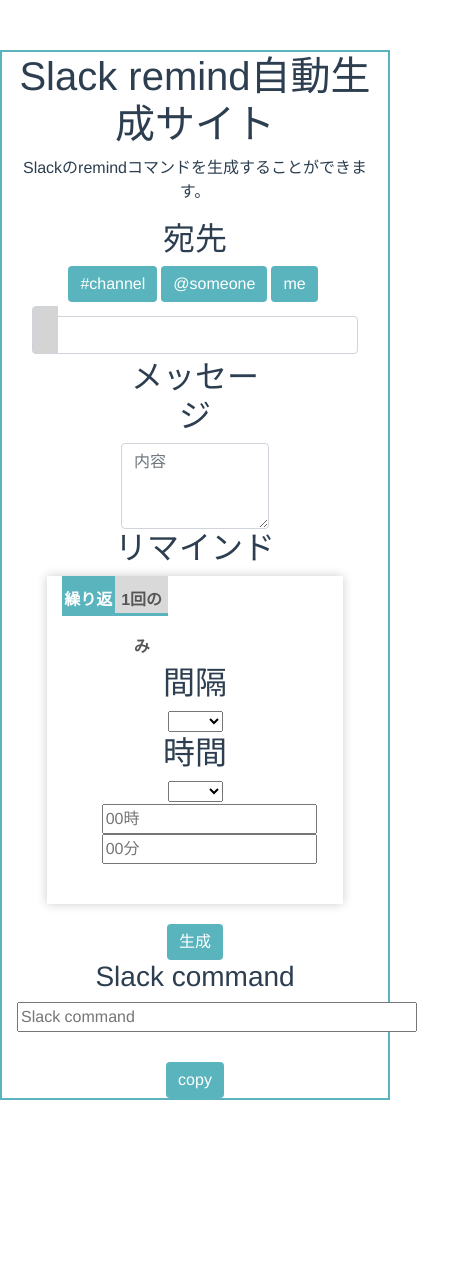
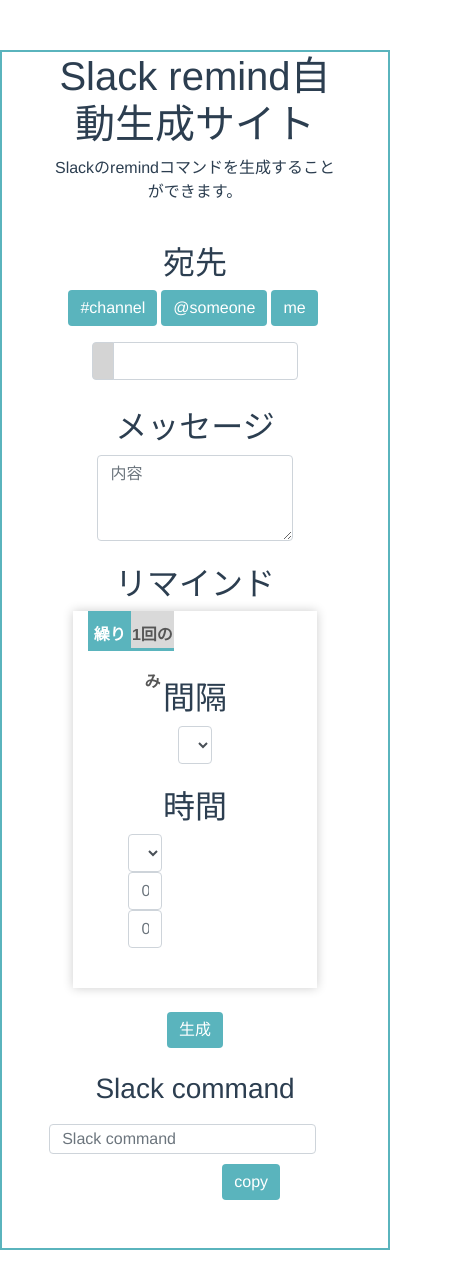
Before and after one commit to satou54/slack-remind, a Vue app: page / in a window 390 px wide. Shown: the top 1288 px of the page, 449 px wide, since content can reach past the window. Before the commit the page ends 1150 px from the top, so only its background shows below. Built offline with nearby package versions, Linux system fonts and the light colour scheme.

Commit message:
デザインをbootstrapで整えた

```diff
--- a/src/views/Home.vue
+++ b/src/views/Home.vue
@@ -1,28 +1,37 @@
 <template>
   <div class="container mx-auto">
+    <div class="row">
+      <div class="col-10 mx-auto">
         <h1>Slack remind自動生成サイト</h1>
         <p>Slackのremindコマンドを生成することができます。</p>
-    <div>
-      <h2>宛先</h2>
+      </div>
+    </div>
+    <div class="row">
+      <div class="co-10 mx-auto">
+        <h2 class="mt-4">宛先</h2>
         <button class="btn btn-primary mr-1" @click="channelButton">#channel</button>
         <button class="btn btn-primary mr-1" @click="someoneButton">@someone</button>
         <button class="btn btn-primary mr-1" @click="meButton">me</button>
         <br>
-      <div class="col-sm-3 my-1 mx-auto">
+        <div class="col-10 my-1 mt-3 mx-auto">
           <label class="sr-only" for="inlineFormInputGroupUsername">宛先</label>
           <div class="input-group">
             <div class="input-group-prepend">
-            <div class="input-group-text" id="symbol">{{ symbol }}</div>
+              <div class="input-group-text pr-3 pl-1" id="symbol">{{ symbol }}</div>
             </div>
             <input type="text" class="form-control" id="address" v-bind:placeholder="target" v-model="address">
           </div>
         </div>
       </div>
-    <div class="col-6 mx-auto">
+    </div>
+    <div class="row">
+      <div class="col-7 mt-4 mx-auto">
         <h2>メッセージ</h2>
         <textarea class="form-control" id="message" rows="3" placeholder="内容" v-model="message"></textarea>
       </div>
-    <div>
+    </div>
+    <div class="row">
+      <div class="col-10 mt-4 mx-auto">
         <h2>リマインド</h2>
         <div class="tabs col-10">
           <input id="all" type="radio" name="tab_item" checked>
@@ -31,21 +40,20 @@
           <label class="tab_item" for="programming" @click="tabButton">1回のみ</label>
           <div class="tab_content" id="all_content">
             <div class="tab_content_description">
-            <h2>間隔</h2>
-            <select v-model="selectInterval" @change="selectChange" name="selectInterval">
+              <h2 class="mb-2">間隔</h2>
+              <select v-model="selectInterval" @change="selectChange" name="selectInterval" class="form-control col-3 mx-auto">
                 <option value="毎日">毎日</option>
                 <option value="毎週">毎週</option>
                 <option value="隔週">隔週</option>
                 <option value="毎月">毎月</option>
                 <option value="毎年">毎年</option>
               </select>
-            <div class="display_none from-group" id="every_week">
-              <p>毎週</p>
-              <div>
+              <div class="display_none from-group mt-2" id="every_week">
+                <div class="mt-3">
                   <button class="btn btn-primary" @click="setOrdinaryDays">平日</button>
                   <button class="btn btn-primary" @click="setHolidaty">土日</button>
                 </div>
-              <div v-for="(weekOfDay, i) in weekOfDays" :key="i" class="weekOfDay">
+                <div v-for="(weekOfDay, i) in weekOfDays" :key="i" class="weekOfDay mt-3 mr-2">
                   <input
                     :id="'weekOfDay' + i"
                     :name="'weekOfDay' + i"
@@ -57,8 +65,7 @@
                 </div>
               </div>
               <div class="display_none" id="every_other_week">
-              <p>隔週</p>
-              <div v-for="(weekOfDay, i) in weekOfDays" :key="i" class="weekOfDay form-check form-check-inline">
+                <div v-for="(weekOfDay, i) in weekOfDays" :key="i" class="weekOfDay form-check form-check-inline mt-3">
                   <input
                     class="form-check-input"
                     :id="'weekOfDayOption' + i"
@@ -70,44 +77,66 @@
                   <label class="form-check-label" :for="'weekOfDayOption' + i">{{ weekOfDay }}</label>
                 </div>
               </div>
-            <div class="display_none" id="every_month">
-              <p>毎月</p>
-              <input v-model="day" placeholder="日付"><p style="display:inline;">日</p>
+              <div class="display_none mt-3" id="every_month">
+                <div class="form-inline">
+                  <div class="mx-auto">
+                    <input v-model="day" class="form-control col-4 text-center" placeholder="Day">
+                    <p class="col-1 pl-1" style="display:inline;">日</p>
                   </div>
-            <div class="display_none" id="every_year">
-              <p>毎年</p>
-              <input v-model="month" placeholder="月"><p style="display:inline;">月</p>
-              <input v-model="day" placeholder="日付"><p style="display:inline;">日</p>
                 </div>
-            <h2>時間</h2>
-            <select v-model="morningAfternoon">
-              <option value="am">午前</option>
-              <option value="pm">午後</option>
+              </div>
+              <div class="display_none mt-3" id="every_year">
+                <div class="form-inline">
+                  <div class="mx-auto">
+                    <input v-model="month" class="form-control col-4 text-center" placeholder="Month"><p class="col-1 pl-1" style="display:inline;">月</p>
+                    <input v-model="day" class="form-control col-4 text-center" placeholder="Day"><p class="col-1 pl-1" style="display:inline;">日</p>
+                  </div>
+                </div>
+              </div>
+              <h2 class="mt-4">時間</h2>
+              <div class="form-inline">
+                <div class="mx-auto">
+                  <select v-model="morningAfternoon" class="form-control col-3 mr-1">
+                    <option class="form-control" value="am">午前</option>
+                    <option class="form-control" value="pm">午後</option>
                   </select>
-            <input v-model="hour" placeholder="00時">
-            <input v-model="minutue" placeholder="00分">
+                  <input v-model="hour" class="form-control col-3 mr-1 text-center" id="repeat-hour" placeholder="00時">
+                  <input v-model="minutue" class="form-control col-3 text-center" id="repeat-mimute" placeholder="00分">
+                </div>
+              </div>
             </div>
           </div>
           <div class="tab_content" id="programming_content">
             <div class="tab_content_description">
               <h2>日付</h2>
-            <input type="date" v-model="date" @change="changeDate">
-            <h2>時間</h2>
-            <select v-model="morningAfternoon">
+              <input type="date" v-model="date" @change="changeDate" class="form-control col-6 mx-auto text-center">
+              <h2 class="mt-4">時間</h2>
+              <div class="form-inline">
+                <div class="mx-auto">
+                  <select v-model="morningAfternoon" class="form-control col-3 mr-1">
                     <option value="am">午前</option>
                     <option value="pm">午後</option>
                   </select>
-            <input v-model="hour" placeholder="00時">
-            <input v-model="minutue" placeholder="00分">
+                  <input v-model="hour" class="form-control col-3 mr-1 text-center" id="once-hour" placeholder="00時">
+                  <input v-model="minutue" class="form-control col-3 mr-1 text-center" id="once-mimute" placeholder="00分">
                 </div>
               </div>
             </div>
           </div>
-    <button class="btn btn-primary" id="create" @click="createButton">生成</button>
-    <div>
+        </div>
+      </div>
+    </div>
+    <button class="btn btn-primary mt-4" id="create" @click="createButton">生成</button>
+    <div class="row">
+      <div class="col-10 mt-4 mb-5 mx-auto">
         <h3>Slack command</h3>
-      <input id="slack_command" placeholder="Slack command" v-bind:value="command">
-      <button class="btn" @click="copyToClipboard">copy</button>
+        <div class="form-inline">
+          <div class="mx-auto">
+            <input class="form-control col-8" id="slack_command" placeholder="Slack command" v-bind:value="command">
+            <button class="btn ml-1" @click="copyToClipboard">copy</button>
+          </div>
+        </div>
+      </div>
     </div>
   </div>
 </template>
@@ -340,10 +369,6 @@
   background: #d4d4d4;
 }
 
-#address {
-  margin-top: 10px;
-}
-
 .btn {
   background-color: #5ab4bd;
   color: #fff;
@@ -391,7 +416,7 @@
 /*タブ切り替えの中身のスタイル*/
 .tab_content {
   display: none;
-  padding: 40px 40px 0;
+  padding: 20px 40px 0;
   clear: both;
   overflow: hidden;
 }
@@ -430,7 +455,8 @@
 }
 
 #slack_command {
-  margin-bottom: 30px;
+  margin-bottom: 10px;
+  margin-top: 10px;
   width: 400px;
   height: 30px;
 }
```
Lines whose indentation alone changed are shown as unchanged.
